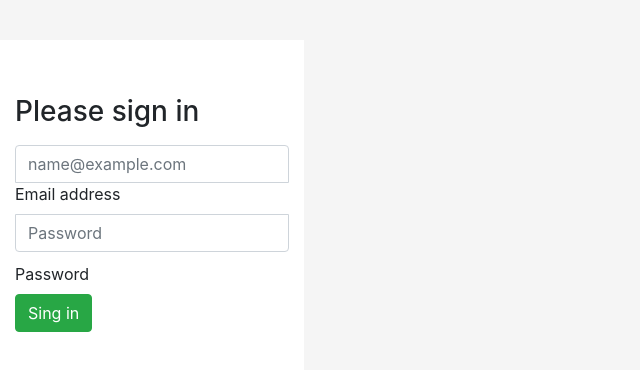
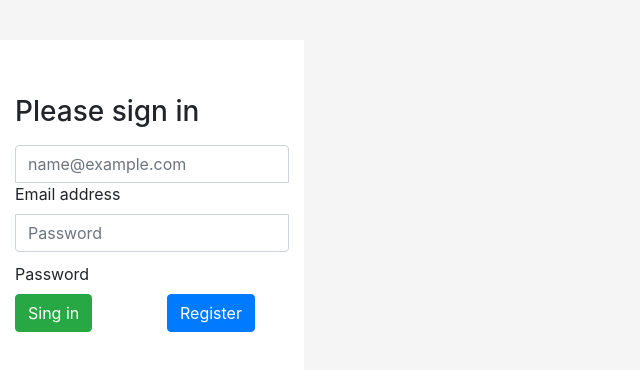
Before and after one commit to bamboo2panda/easy-reminder, a React (Create React App) app in the folder frontend/: page / in a window 1280 px wide. Shown: the top 370 px of the page, without its empty margins (0-640 px from the left). Built offline with nearby package versions, Linux system fonts and the light colour scheme.

Commit message:
Added redirecton after successful registration&

```diff
--- a/frontend/src/components/register/register.js
+++ b/frontend/src/components/register/register.js
@@ -1,11 +1,13 @@
 import React, {useState} from 'react';
 import RegisterService from '../../services/registerService';
+import {useHistory} from 'react-router-dom';
 
 const Register = () => {
     const [email, setEmail] = useState("");
     const [password, setPassword] = useState("");
     const [name, setName] = useState("");
     const [time_zone, setTimezone] = useState("");
+    const history = useHistory();
 
     const handleChangeEmail = (event) => {
         setEmail(event.target.value);
@@ -26,7 +28,13 @@ const Register = () => {
     const handleRegister = (event) => {
         event.preventDefault();
         const registerService = new RegisterService();
-        registerService.registerUser({email, password, name, time_zone});
+        registerService.registerUser({email, password, name, time_zone})
+        .then(() => {
+                history.push("/");
+            })
+        .catch(() => {
+                throw new Error("Registration fail.");
+            });
     }
 
     return (
--- a/frontend/src/pages/signIn.js
+++ b/frontend/src/pages/signIn.js
@@ -1,4 +1,5 @@
 import React from 'react';
+import {Link} from 'react-router-dom';
 
 import './signIn.css';
 
@@ -23,8 +24,17 @@ const SignIn = ({
                     <label for="floatingPassword">Password</label>
                 </div>
 
-                <button type='submit' value='CHECK' className="btn btn-success">Sing in</button>
+                <div class="row row-cols-2">
+                    <div class="col">
+                        <button type='submit' value='CHECK' className="btn btn-success">Sing in</button>
+                    </div>
+                    <div class="col">
+                        <Link class="btn btn-primary" to="/register">Register</Link>
+                    </div>
+                </div>
+
             </form>
+
         </main>
     );
 }
--- a/frontend/src/services/registerService.js
+++ b/frontend/src/services/registerService.js
@@ -5,7 +5,6 @@ export default class RegisterService {
         if (!data.email || !data.password || !data.name || !data.time_zone){
             throw new Error('No data');
         }
-        console.log(data);
         const res = await fetch(`${this._apiBase}`,{
             method: 'POST',
             crossDomain: true,
```
